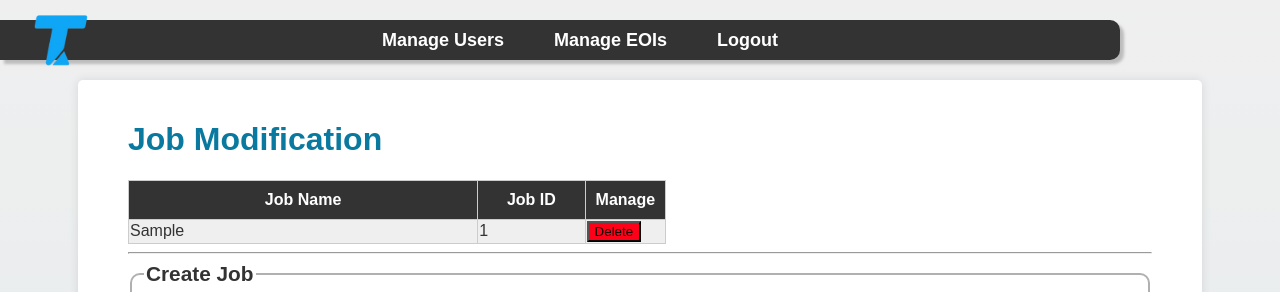
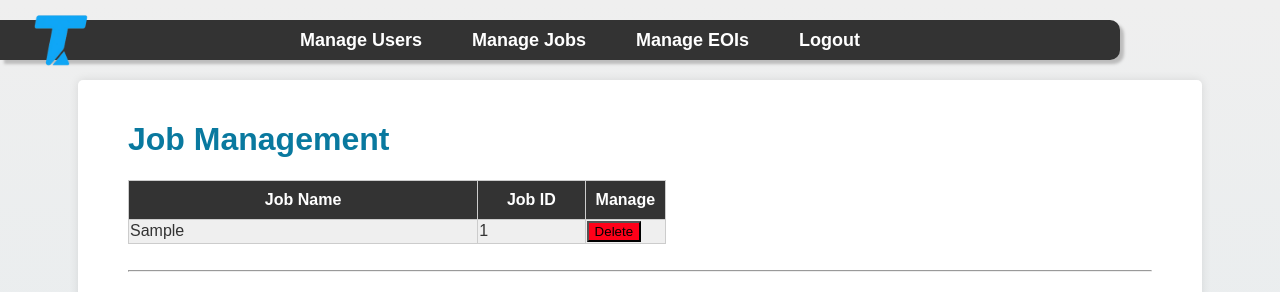
Before and after one commit to AshKmo/cos10026-part2, a PHP site: page /jobs_manage.php in a window 1280 px wide. Shown: the top 292 px of the page. Run offline with PHP 8.4, Linux system fonts and the light colour scheme; the visitor is signed in with stand-in values (Sample User, id 1); tables that the repository leaves empty or names only in its code hold one stand-in row (values such as "Sample post").

Commit message:
Job Management functionality complete

```diff
--- a/header.inc
+++ b/header.inc
@@ -15,6 +15,7 @@ if (session_status() !== PHP_SESSION_ACTIVE) {
                 if (isset($_SESSION['privilege'])) {
                     echo '<li><a title="Users" href="manage_users.php">Manage Users</a></li>';
                 }
+                echo '<li><a title="Jobs" href="jobs_manage.php">Manage Jobs</a></li>';
                 echo '<li><a title="Manage" href="manage.php">Manage EOIs</a></li>';
                 echo '<li><a title="Logout" href="logout.php">Logout</a></li>';
             } else {
--- a/jobs.php
+++ b/jobs.php
@@ -91,7 +91,7 @@
 							echo "<strong>Job ID: </strong>" . $row["job_id"] . "<br><br>";
 							echo "<strong>You will report to:</strong><br>";
 							echo $row["report_to_title"];
-							echo "(current is " . $row["report_to_name"] . ")";
+							echo " (current is " . $row["report_to_name"] . ")";
 							echo "</aside>";
 
 							echo "<p class=\"jobs-description\">" . $row["description"] . "</p>";
--- a/jobs_manage.php
+++ b/jobs_manage.php
@@ -48,7 +48,20 @@ if (!$dbconn) {
 
 	<!-- define the main body content of the page -->
 	    <main>
-            <h1 id="jobs-manage-title">Job Modification</h1>
+            <h1 id="jobs-manage-title">Job Management</h1>
+
+			<?php
+				if (isset($_SESSION["success"])) {
+					if ($_SESSION["success"] === true) {
+						echo "<p class=\"jobs-manage-success\">" . $_SESSION["message"] . "</p>";
+					} else {
+						echo "<p class=\"jobs-manage-fail\">Failed: " . $_SESSION["message"] . "</p>";
+					}
+					echo "<br>";
+					unset($_SESSION["success"]);
+					unset($_SESSION["message"]);
+				}
+			?>
 
 			<table>
                 <tr>
@@ -68,9 +81,9 @@ if (!$dbconn) {
 
                             // Delete User Button / Form
                             echo "<td>";
-                            echo "<form action='manage_jobs.php' method='POST'>";
+                            echo "<form action='process_jobs.php' method='POST'>";
                             echo "<input type='hidden' name='type' value='delete_job'>";
-                            echo "<input type='hidden' name='user' value='" . $row['position'] . "'>";
+                            echo "<input type='hidden' name='job_id' value='" . $row['job_id'] . "'>";
                             echo "<input type='submit' class='apply-fancy-button-bad' value='Delete'>";
                             echo "</form>";
                             echo "</td>";
@@ -80,27 +93,30 @@ if (!$dbconn) {
                     ?>
             </table>
 
+			<br>
 			<hr>
+			<br>
 
 			<fieldset class="jobs-manage-fieldset">
 				<legend id="jobs-manage-create-job"><strong>Create Job</strong></legend>
 				<form class="jobs-manage-form" method="POST" action="process_jobs.php">
+					<input type="hidden" name="type" value="create_job">
 					<fieldset class="jobs-manage-fieldset">
 						<legend>Job Info:</legend>
 						<div>
 							<p>
 								<label for="jobs-manage-title">Job Title:</label>
-								<input class="jobs-manage-input" type="text" name="position" id="jobs-manage-position" pattern="[a-zA-Z]{1,20}" size="20" maxlength="40" placeholder="Job Title Here" required>
+								<input class="jobs-manage-input" type="text" name="position" id="jobs-manage-position" size="20" maxlength="40" placeholder="Job Title Here" required>
 							</p>
 
 							<p>
 								<label for="jobs-manage-id">Job ID:</label>
-								<input class="jobs-manage-input" type="text" name="job_id" id="jobs-manage-id" pattern="[a-zA-Z]{1,20}" size="20" maxlength="5" placeholder="Job ID Here" required>
+								<input class="jobs-manage-input" type="text" name="job_id" id="jobs-manage-id" size="20" maxlength="5" placeholder="Job ID Here" required>
 							</p>
 
 							<p>
 								<label for="jobs-manage-id">Job Description</label>
-								<textarea id="apply-other-skills" name="description" placeholder="Enter job description"></textarea>
+								<textarea id="apply-other-skills" name="description" placeholder="Enter job description" required></textarea>
 							</p>
 							<br>
 
@@ -111,7 +127,7 @@ if (!$dbconn) {
 
 							<p>
 								<label for="jobs-manage-id">Employment type:</label>
-								<input class="jobs-manage-input" type="text" name="employment_type" id="jobs-manage-employ-type" pattern="[a-zA-Z]{1,20}" size="20" maxlength="30" placeholder="Full time, part time, etc" required>
+								<input class="jobs-manage-input" type="text" name="employment_type" id="jobs-manage-employ-type" size="20" maxlength="30" placeholder="Full time, part time, etc" required>
 							</p>
 
 							<p>
@@ -121,12 +137,12 @@ if (!$dbconn) {
 							<br>
 							<p>
 								<label for="jobs-manage-id">Name of Superior:</label>
-								<input class="jobs-manage-input" type="text" name="report_to_name" id="jobs-manage-superior" pattern="[a-zA-Z]{1,20}" size="20" maxlength="50" placeholder="Superior Name Here" required>
+								<input class="jobs-manage-input" type="text" name="report_to_name" id="jobs-manage-superior" size="20" maxlength="50" placeholder="Superior Name Here" required>
 							</p>
 
 							<p>
 								<label for="jobs-manage-id">Title of Superior:</label>
-								<input class="jobs-manage-input" type="text" name="report_to_title" id="jobs-manage-superior-title" pattern="[a-zA-Z]{1,20}" size="20" maxlength="40" placeholder="Superior Title Here" required>
+								<input class="jobs-manage-input" type="text" name="report_to_title" id="jobs-manage-superior-title" size="20" maxlength="40" placeholder="Superior Title Here" required>
 							</p>
 						</div>
 					</fieldset>
@@ -141,7 +157,7 @@ if (!$dbconn) {
 										echo "<input type=\"text\" name=\"expectation-" . $i ."\" size=\"50\" maxlength=\"200\" placeholder=\"Expectation " . $i+1 ."\" class=\"jobs-manage-list-input\">";
 										if ($i != 0) {
 											echo "<br>";
-											echo "<input type=\"checkbox\" id=\"jobs-manage-expectation-" . $i . "-checkbox\" name=\"expectation-" . $i . "-sub\">";
+											echo "<input type=\"checkbox\" id=\"jobs-manage-expectation-" . $i . "-checkbox\" name=\"expectation-" . $i . "-sub\" value=\"true\">";
 											echo "<label for=\"jobs-manage-expectation-" . $i . "-checkbox\"\>Subitem?</label>";
 										}
 										echo "</li>";
@@ -161,7 +177,7 @@ if (!$dbconn) {
 										echo "<input type=\"text\" name=\"essential-prereq-" . $i ."\" size=\"50\" maxlength=\"200\" placeholder=\"Expectation " . $i+1 ."\" class=\"jobs-manage-list-input\">";
 										if ($i != 0) {
 											echo "<br>";
-											echo "<input type=\"checkbox\" id=\"jobs-manage-essential-prereq-" . $i . "-checkbox\" name=\"essential-prereq-" . $i . "-sub\">";
+											echo "<input type=\"checkbox\" id=\"jobs-manage-essential-prereq-" . $i . "-checkbox\" name=\"essential-prereq-" . $i . "-sub\" value=\"true\">";
 											echo "<label for=\"jobs-manage-essential-prereq-" . $i . "-checkbox\"\>Subitem?</label>";
 										}
 										echo "</li>";
@@ -181,7 +197,7 @@ if (!$dbconn) {
 										echo "<input type=\"text\" name=\"preferable-prereq-" . $i ."\" size=\"50\" maxlength=\"200\" placeholder=\"Expectation " . $i+1 ."\" class=\"jobs-manage-list-input\">";
 										if ($i != 0) {
 											echo "<br>";
-											echo "<input type=\"checkbox\" id=\"jobs-manage-preferable-prereq-" . $i . "-checkbox\" name=\"preferable-prereq-" . $i . "-sub\">";
+											echo "<input type=\"checkbox\" id=\"jobs-manage-preferable-prereq-" . $i . "-checkbox\" name=\"preferable-prereq-" . $i . "-sub\" value=\"true\">";
 											echo "<label for=\"jobs-manage-preferable-prereq-" . $i . "-checkbox\"\>Subitem?</label>";
 										}
 										echo "</li>";
--- a/styles/styles.php
+++ b/styles/styles.php
@@ -746,6 +746,14 @@ while ($job = $result->fetch_assoc()) {
 	width: 20%;
 }
 
+.jobs-manage-success {
+	color: rgb(8, 113, 19);
+}
+
+.jobs-manage-fail {
+	color: rgb(160, 0, 0);
+}
+
 /* these styles only apply to browsers with a viewport width smaller than 800 pixels, such as browsers on mobile devices */
 /* mobile device criteria (modified) from https://www.w3schools.com/css/css_rwd_mediaqueries.asp */
 @media only screen and (max-width: 800px) {
```
Also changed, not shown: process_jobs.php (+53 -30 lines).
